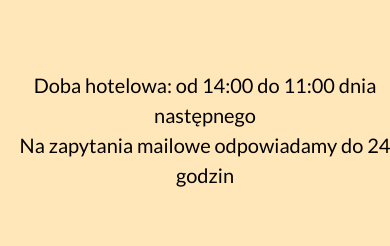
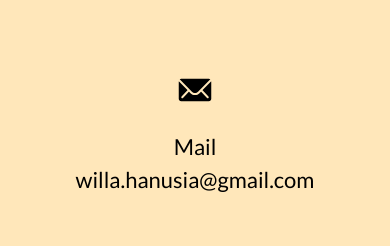
Before and after one commit to stanleyoos/willa-hanusia, a Next.js app: page /kontakt in a window 390 px wide. Shown: the part 853-1099 px from the top of the page. Built offline with nearby package versions, Linux system fonts and the light colour scheme.

Commit message:
Added links to mail and phone in Kontakt page

```diff
--- a/src/app/kontakt/kontakt.module.scss
+++ b/src/app/kontakt/kontakt.module.scss
@@ -22,6 +22,18 @@
   div {
     flex: 1;
   }
+  svg {
+    margin: 20px auto;
+    font-size: 40px;
+  }
+}
+
+.mailInformation {
+  text-align: center;
+  display: block;
+  margin-bottom: 100px;
+  font-size: 22px;
+
   svg {
     margin: 20px auto;
     font-size: 40px;
--- a/src/app/kontakt/page.jsx
+++ b/src/app/kontakt/page.jsx
@@ -2,6 +2,7 @@ import HOComponent from "@/components/Animation/HOComponent";
 import styles from "./kontakt.module.scss";
 import { FaPhoneAlt, FaHome } from "react-icons/fa";
 import { BsBank2 } from "react-icons/bs";
+import { IoIosMail } from "react-icons/io";
 
 const KontaktPage = () => {
   return (
@@ -17,7 +18,7 @@ const KontaktPage = () => {
           <div>
             <FaPhoneAlt />
             <h1>Kontakt</h1>
-            <p>18 26 77 547</p>
+            <a href="tel:18 26 77 547">18 26 77 547</a>
           </div>
           <div>
             <BsBank2 />
@@ -25,6 +26,14 @@ const KontaktPage = () => {
             <p>55 8815 0002 0000 0008 4781 0001</p>
           </div>
         </div>
+        <a
+          href="mailto:willa.hanusia@gmail.com"
+          className={styles.mailInformation}
+        >
+          <IoIosMail />
+          <h1>Mail</h1>
+          <p>willa.hanusia@gmail.com</p>
+        </a>
         <div className={styles.additionalInformation}>
           <p>Doba hotelowa: od 14:00 do 11:00 dnia następnego</p>
           <p>Na zapytania mailowe odpowiadamy do 24 godzin</p>
@@ -35,7 +44,7 @@ const KontaktPage = () => {
             width="600"
             height="450"
             loading="lazy"
-            referrerpolicy="no-referrer-when-downgrade"
+            referrerPolicy="no-referrer-when-downgrade"
           ></iframe>
         </div>
       </div>
--- a/src/components/Navigation/Hamburger/Hamburger.jsx
+++ b/src/components/Navigation/Hamburger/Hamburger.jsx
@@ -1,7 +1,6 @@
 import { useState } from "react";
 import styles from "./hamburger.module.scss";
 import { GiHamburgerMenu } from "react-icons/gi";
-import { motion, sync, useCycle } from "framer-motion";
 import { IoMdClose } from "react-icons/io";
 import Link from "next/link";
 
```
